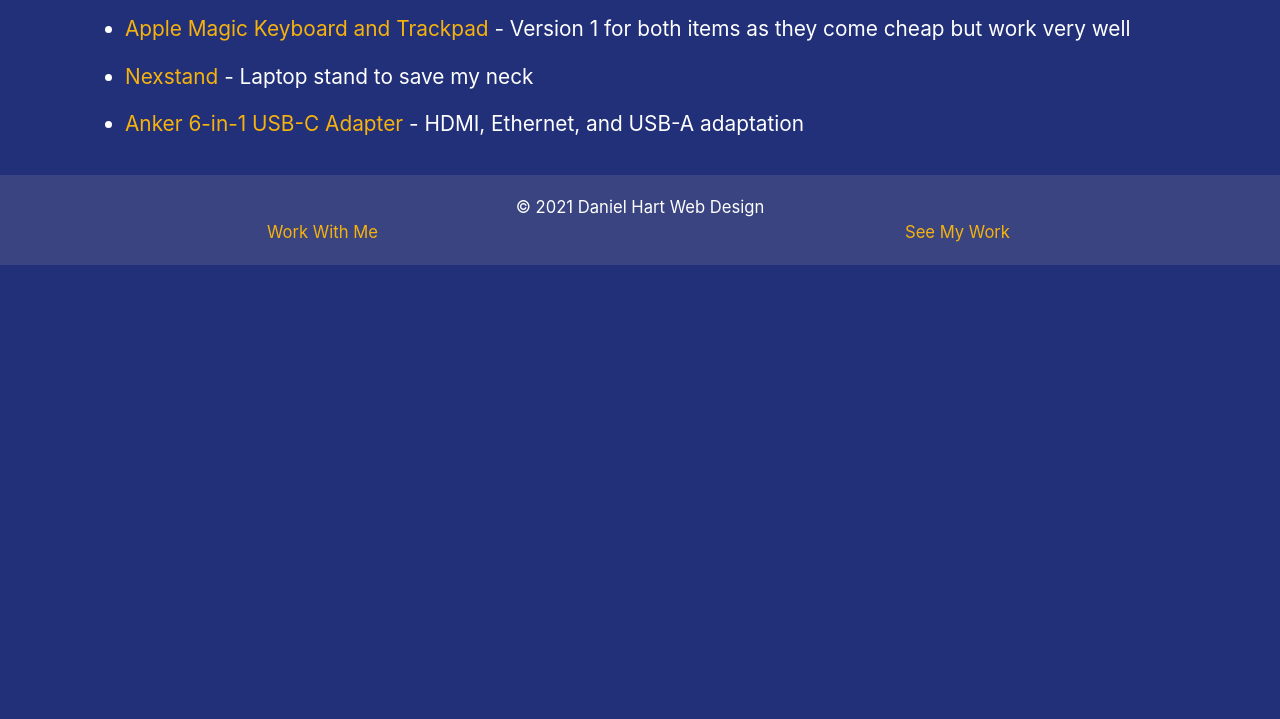
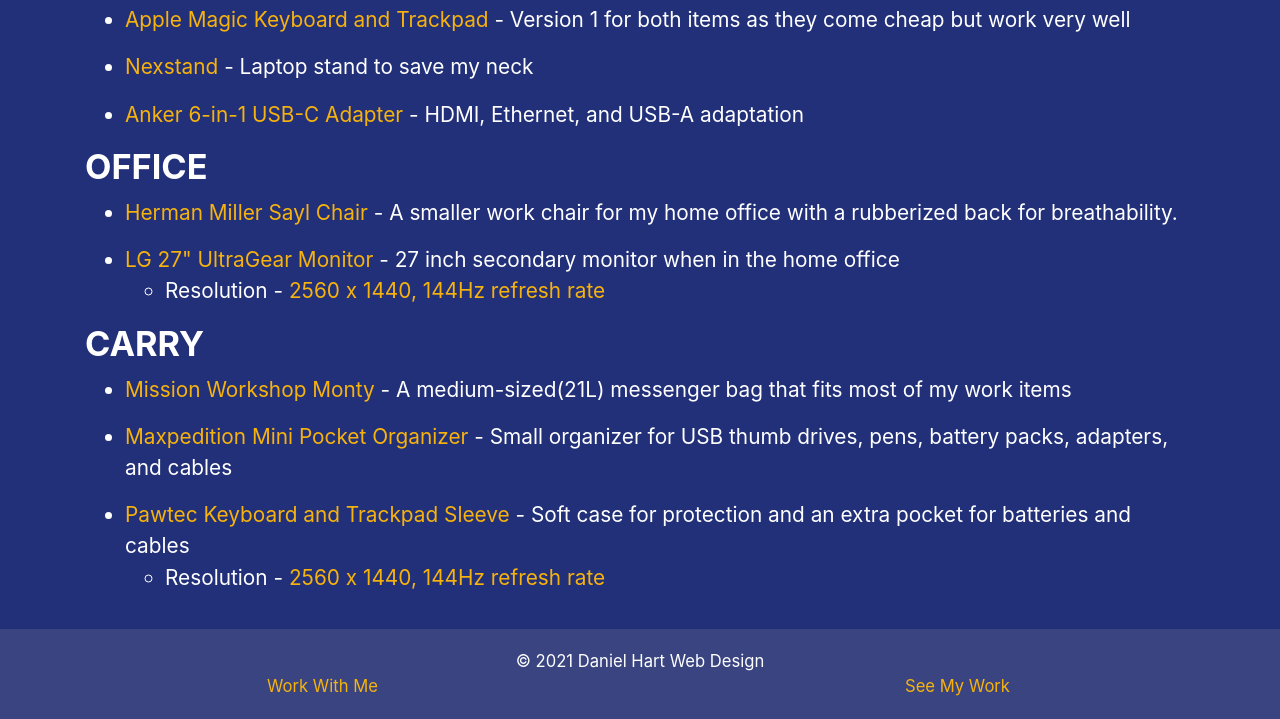
Before and after one commit to danohart/DanielHart, a Gatsby site: page /uses in a window 1280 px wide. Shown: the part 602-1321 px from the top of the page. Before the commit the page ends 867 px from the top, so only its background shows below. Built offline with nearby package versions, Linux system fonts and the light colour scheme; Gatsby itself is replaced by a stand-in of ours.

Commit message:
Add bag info to uses page

```diff
--- a/src/content/usesContent.js
+++ b/src/content/usesContent.js
@@ -63,5 +63,57 @@
         },
       ],
     },
+    {
+      title: 'Office',
+      items: [
+        {
+          name: 'Herman Miller Sayl Chair',
+          description:
+            'A smaller work chair for my home office with a rubberized back for breathability.',
+          link:
+            'https://www.hermanmiller.com/products/seating/office-chairs/sayl-chairs/',
+        },
+        {
+          name: 'LG 27" UltraGear Monitor',
+          description: '27 inch secondary monitor when in the home office',
+          link: 'https://www.lg.com/us/monitors/lg-27gl83a-b-gaming-monitor',
+          subItem: {
+            name: 'Resolution',
+            description: '2560 x 1440, 144Hz refresh rate',
+            link: 'https://www.lg.com/us/monitors/lg-27gl83a-b-gaming-monitor',
+          },
+        },
+      ],
+    },
+    {
+      title: 'Carry',
+      items: [
+        {
+          name: 'Mission Workshop Monty',
+          description:
+            'A medium-sized(21L) messenger bag that fits most of my work items',
+          link: 'https://missionworkshop.com/products/the-monty-messenger-bag',
+        },
+        {
+          name: 'Maxpedition Mini Pocket Organizer',
+          description:
+            'Small organizer for USB thumb drives, pens, battery packs, adapters, and cables',
+          link:
+            'https://www.maxpedition.com/products/mini-pocket-organizer?variant=39636203537',
+        },
+        {
+          name: 'Pawtec Keyboard and Trackpad Sleeve',
+          description:
+            'Soft case for protection and an extra pocket for batteries and cables',
+          link:
+            'https://shop.pawtec.com/collections/sleeves/products/pawtec-sleeve-for-apple-magic-keyboard-with-storage-pocket',
+          subItem: {
+            name: 'Resolution',
+            description: '2560 x 1440, 144Hz refresh rate',
+            link: 'https://www.lg.com/us/monitors/lg-27gl83a-b-gaming-monitor',
+          },
+        },
+      ],
+    },
   ],
 };
--- a/src/css/layout.scss
+++ b/src/css/layout.scss
@@ -74,6 +74,11 @@
 
 h2 {
   font-weight: 500;
+  line-height: 1em;
+
+  @include mobile {
+    font-size: 1.9em;
+  }
 }
 
 h3 {
--- a/src/pages/uses.js
+++ b/src/pages/uses.js
@@ -16,7 +16,7 @@
       <Row>
         <Col>
           <h1>What I Use</h1>
-          <h2>as a frontend web developer &amp; designer</h2>
+          <h2>as a frontend web developer</h2>
           {usesContent.category.map(content => (
             <Row key={content.title}>
               <Col xs={12} sm={12} md={12} lg={12}>
```
